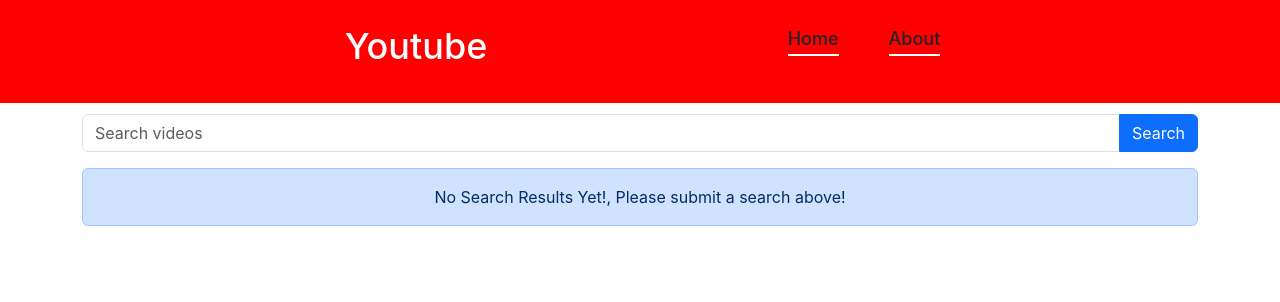
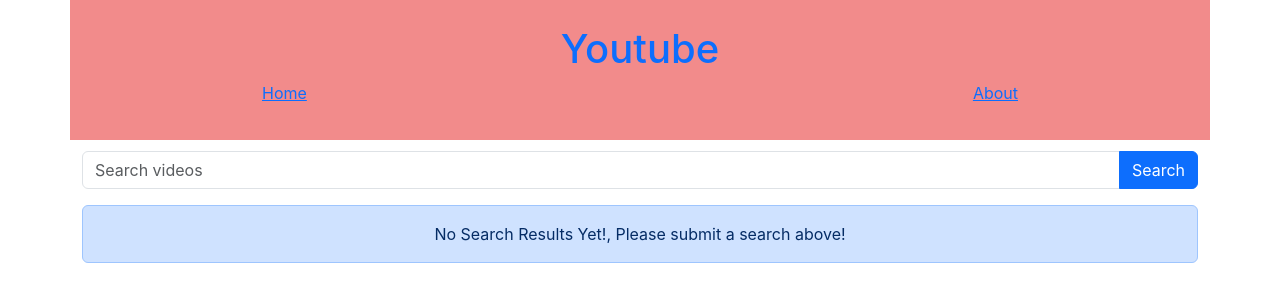
Before and after one commit to DaveP80/youtubeclone, a React (Create React App) app: page / in a window 1280 px wide. Shown: the top 302 px of the page. Built offline with nearby package versions, Linux system fonts and the light colour scheme.

Commit message:
new header and grid layout

```diff
--- a/src/components/NavBar/Nav.css
+++ b/src/components/NavBar/Nav.css
@@ -1,55 +1,7 @@
-header {
-    align-items: center;
-    background: red;
+#headernav {
+    background: rgb(242, 139, 139);
     border-bottom: 3px solid white;
-    display: flex;
     padding: 25px 15% 35px;
-  }
-
-  header article,
-  header aside {
-    width: 50%;
-  }
-
-  header h1 {
-    height: auto;
-    margin: 0;
-    font-size: 36px;
-  }
-
-  header h1 span {
-    font-size: 24px;
-    font-weight: 300;
-  }
-
-  header h1 a {
-    color: white;
-    text-decoration: none;
-  }
-
-  header ul {
-    list-style: none;
-    padding: 0;
-  }
-
-  header ul li {
-    display: inline-block;
-    font-family: var(--font-zen);
-    font-size: 18px;
-    padding: 0 25px;
-  }
-
-  header ul li a {
-    color: var(--white);
-    border-bottom: 2px solid white;
-    font-weight: 500;
-    padding-bottom: 5px;
-    text-decoration: none;
-  }
-
-  header ul li a:hover {
-    color: black;
-    border-bottom: 2px solid black;
   }
 
   .active-link {
--- a/src/components/NavBar/NavBar.js
+++ b/src/components/NavBar/NavBar.js
@@ -4,35 +4,44 @@
 
 function NavBar() {
   return (
-    <header>
-      <article>
-        <h1>
-          <Link to="/">
-            Youtube
-          </Link>
-        </h1>
-      </article>
-      <aside>
-        <ul>
-          <li>
+    <div id='headernav' className="container">
+      <header>
+        <div className="row">
+          <div className="col">
+            <h1>
+              <Link to="/" className='text-decoration-none'>
+                Youtube
+              </Link>
+            </h1>
+          </div>
+        </div>
+      </header>
+      <div className="row">
+        <div className="col d-flex justify-content-between custom-bg">
+          <div>
             <NavLink
               to="/home"
               className={({ isActive }) => (isActive ? "active-link" : "")}
             >
               Home
             </NavLink>
-          </li>
-          <li>
+
+          </div>
+
+          <div>
             <NavLink
               to="/About"
               className={({ isActive }) => (isActive ? "active-link" : "")}
             >
               About
             </NavLink>
-          </li>
-        </ul>
-      </aside>
-    </header>
+
+
+          </div>
+
+        </div>
+      </div>
+    </div>
   )
 }
 
--- a/src/components/Videos/videos.css
+++ b/src/components/Videos/videos.css
@@ -4,3 +4,15 @@
     margin-bottom: 1em;
     overflow: scroll;
 }
+
+@media (max-width: 400px) {
+    .card-img-top {
+        height: 200px;
+      }
+
+  }
+
+  .card-img-top {
+    object-fit: cover;
+    height: 400px;
+  }
```
